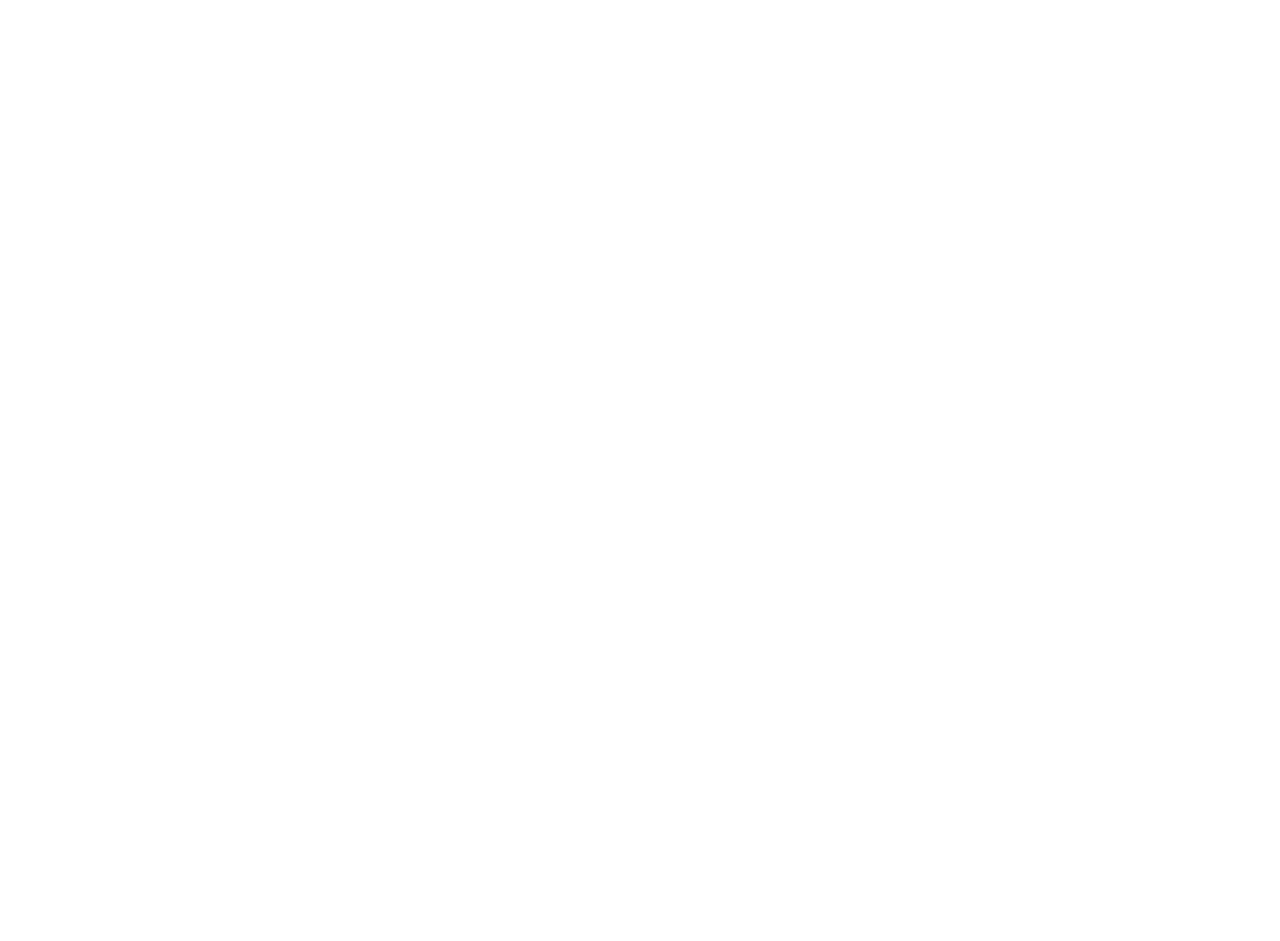
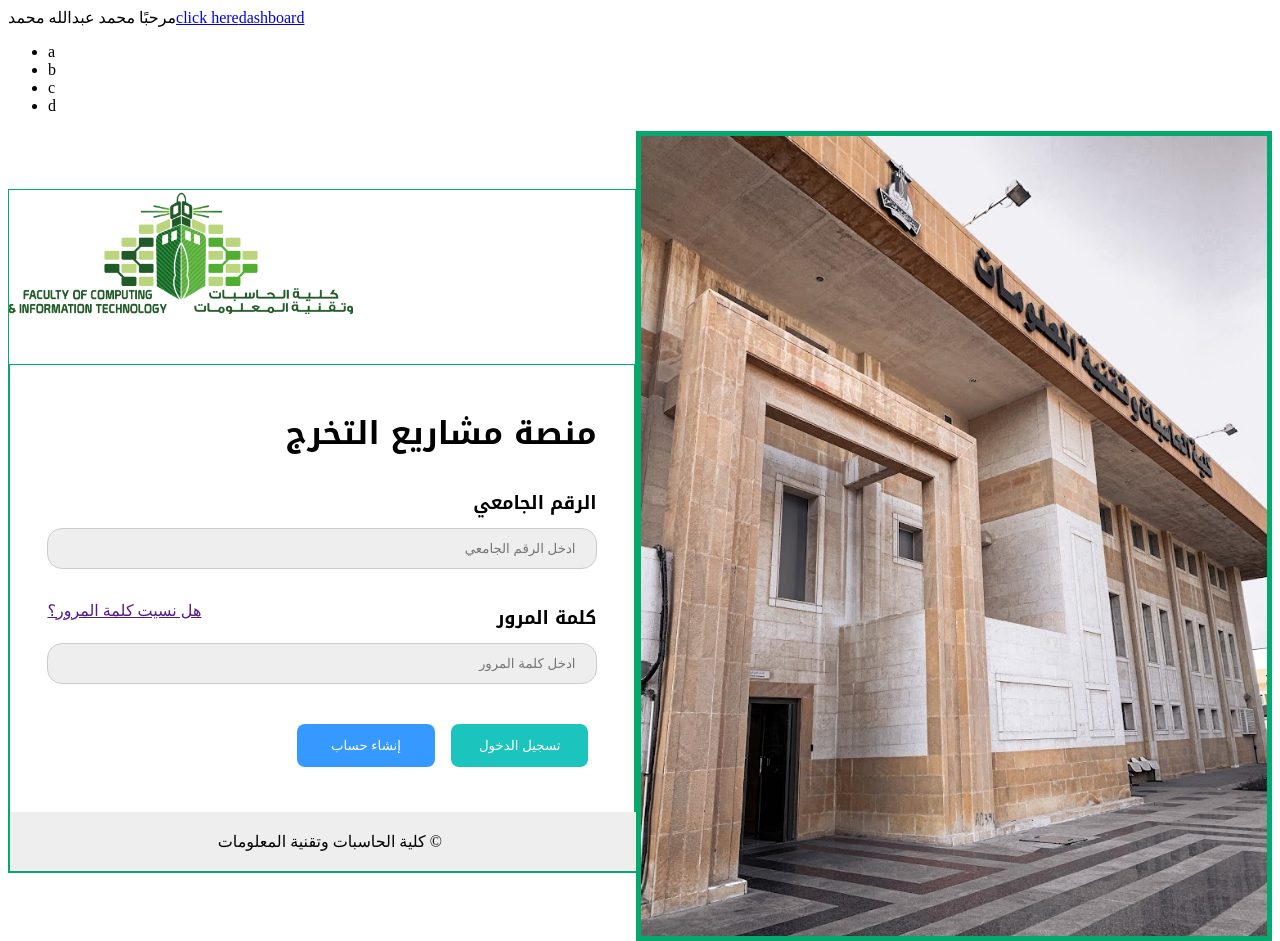
Before and after one commit to SaudC21/Graduation-Projects-Platform, an Angular app: page /main/test in a window 1280 px wide. Before the commit this address led to /. Before the commit the page ends 800 px from the top, so only its background shows below. Built offline with nearby package versions, Linux system fonts and the light colour scheme.

Commit message:
Fixed routing functionality

```diff
--- a/src/app/app-routing.module.ts
+++ b/src/app/app-routing.module.ts
@@ -8,24 +8,16 @@ import { DashboardComponent } from './components/dashboard/dashboard.component';
 const routes: Routes = [
   {
     path: '',
+    redirectTo: 'login',
+    pathMatch: 'full',
+  },
+  {
+    path: 'login',
     component: LoginPageComponent,
   },
   {
     path: 'register',
-    component: RegisterPageComponent
-  },
-  {
-    path: 'dashboard',
-    component: MainPageComponent,
-    children: [{
-      path: '',
-      component: DashboardComponent,
-      outlet: 'test'
-    }, {
-      path: 'test',
-      component: LoginPageComponent,
-      outlet: 'test',
-    }]
+    component: RegisterPageComponent,
   },
 ];
 
@@ -33,4 +25,4 @@ const routes: Routes = [
   imports: [RouterModule.forRoot(routes)],
   exports: [RouterModule],
 })
-export class AppRoutingModule { }
+export class AppRoutingModule {}
--- a/src/app/app.module.ts
+++ b/src/app/app.module.ts
@@ -11,10 +11,11 @@ import { MainPageComponent } from './components/main-page/main-page.component';
 import { NavbarComponent } from './components/navbar/navbar/navbar.component';
 import { SidebarComponent } from './components/sidebar/sidebar/sidebar.component';
 import { DashboardComponent } from './components/dashboard/dashboard.component';
+import { MainRoutingModule } from './components/main-page/main-routing.module';
 
 @NgModule({
   declarations: [AppComponent, LoginPageComponent, RegisterPageComponent, MainPageComponent, NavbarComponent, SidebarComponent, DashboardComponent],
-  imports: [BrowserModule, AppRoutingModule, FormsModule],
+  imports: [BrowserModule, AppRoutingModule, FormsModule, MainRoutingModule],
   providers: [],
   bootstrap: [AppComponent],
 })
--- a/src/app/components/dashboard/dashboard.component.html
+++ b/src/app/components/dashboard/dashboard.component.html
@@ -1,2 +1 @@
 <p>dashboard works!</p>
-<a (click)="routeSaud()">saud is hot</a>
--- a/src/app/components/login-page/login-page.component.html
+++ b/src/app/components/login-page/login-page.component.html
@@ -14,7 +14,7 @@
                     <input type="password" placeholder="ادخل كلمة المرور" name="psw" required>
                     <div class="button-box">
                         <button class="register-button" type="submit" routerLink="/register">إنشاء حساب</button>
-                        <button class="login-button" type="submit" routerLink="/dashboard">تسجيل الدخول</button>
+                        <button class="login-button" type="submit" routerLink="/main">تسجيل الدخول</button>
                     </div>
                 </div>
             </form>
--- a/src/app/components/main-page/main-routing.module.ts
+++ b/src/app/components/main-page/main-routing.module.ts
@@ -4,6 +4,7 @@ import { DashboardComponent } from '../dashboard/dashboard.component';
 import { LoginPageComponent } from '../login-page/login-page.component';
 import { MainPageComponent } from './main-page.component';
 
+// Add components here to enable main routing
 const routes: Routes = [
   {
     path: 'main',
--- a/src/app/components/navbar/navbar/navbar.component.html
+++ b/src/app/components/navbar/navbar/navbar.component.html
@@ -1,4 +1,5 @@
 <nav>
     <span>مرحبًا محمد عبدالله محمد</span>
-
+    <a routerLink="/main/test">click here</a>
+    <a routerLink="/main/dashboard">dashboard</a>
 </nav>
```
